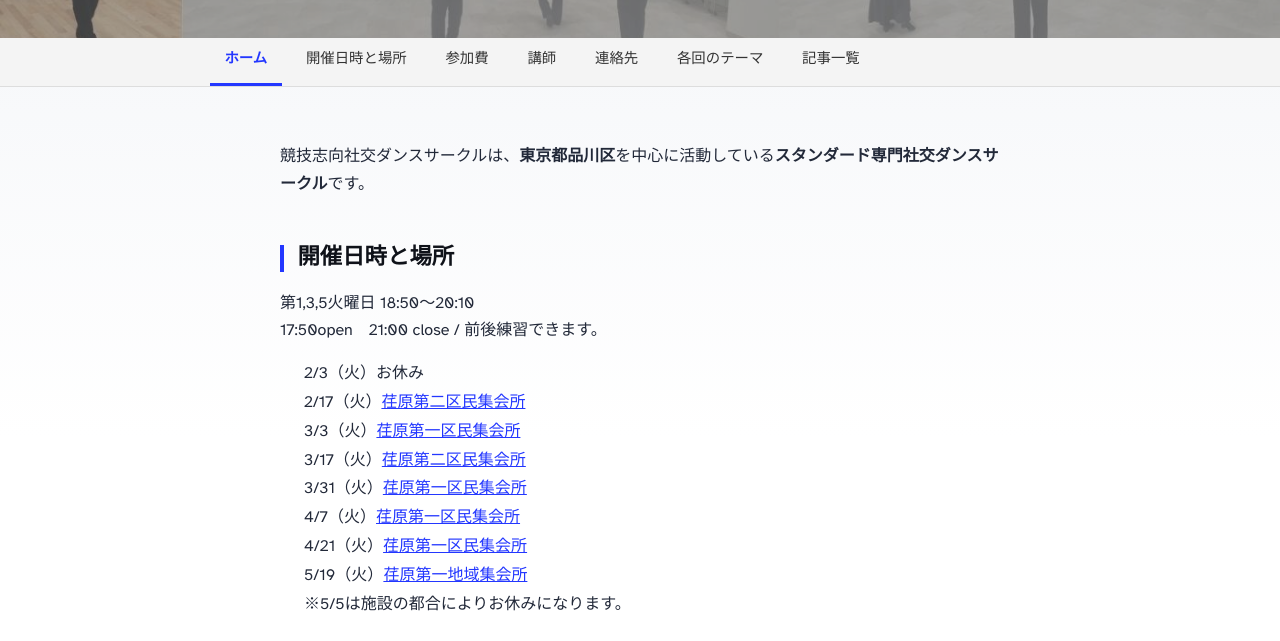
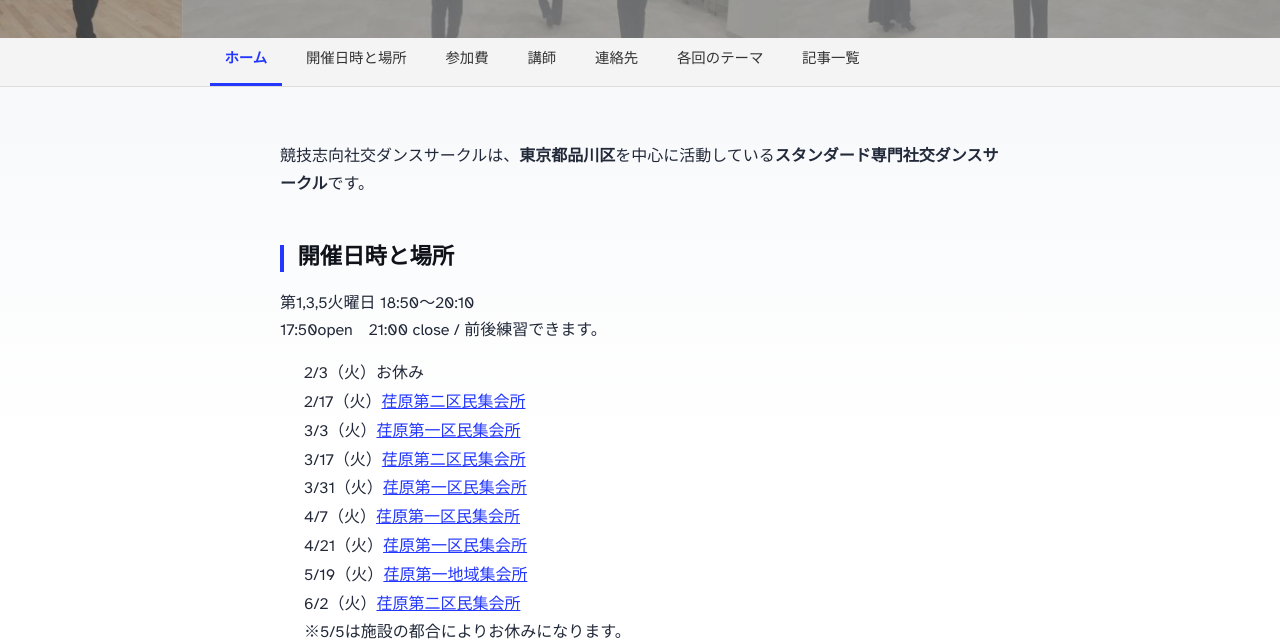
Before and after one commit to kenono-dancer/stepsite, an Astro site in the folder astro-microblog/: page / in a window 1280 px wide. Shown: the part 162-803 px from the top of the page. Built offline with nearby package versions, Linux system fonts and the light colour scheme; Astro itself is replaced by a stand-in of ours.

Commit message:
開催日程を更新: 6/2 荏原第二区民集会所を追加

```diff
--- a/astro-microblog/src/pages/index.astro
+++ b/astro-microblog/src/pages/index.astro
@@ -37,6 +37,7 @@ function fmtDate(d: Date) {
           4/7（火）<a href="/ebara-1/">荏原第一区民集会所</a><br>
           4/21（火）<a href="/ebara-1/">荏原第一区民集会所</a><br>
           5/19（火）<a href="/ebara-1/">荏原第一地域集会所</a><br>
+          6/2（火）<a href="/ebara-2/">荏原第二区民集会所</a><br>
           ※5/5は施設の都合によりお休みになります。
         </p>
 
```
